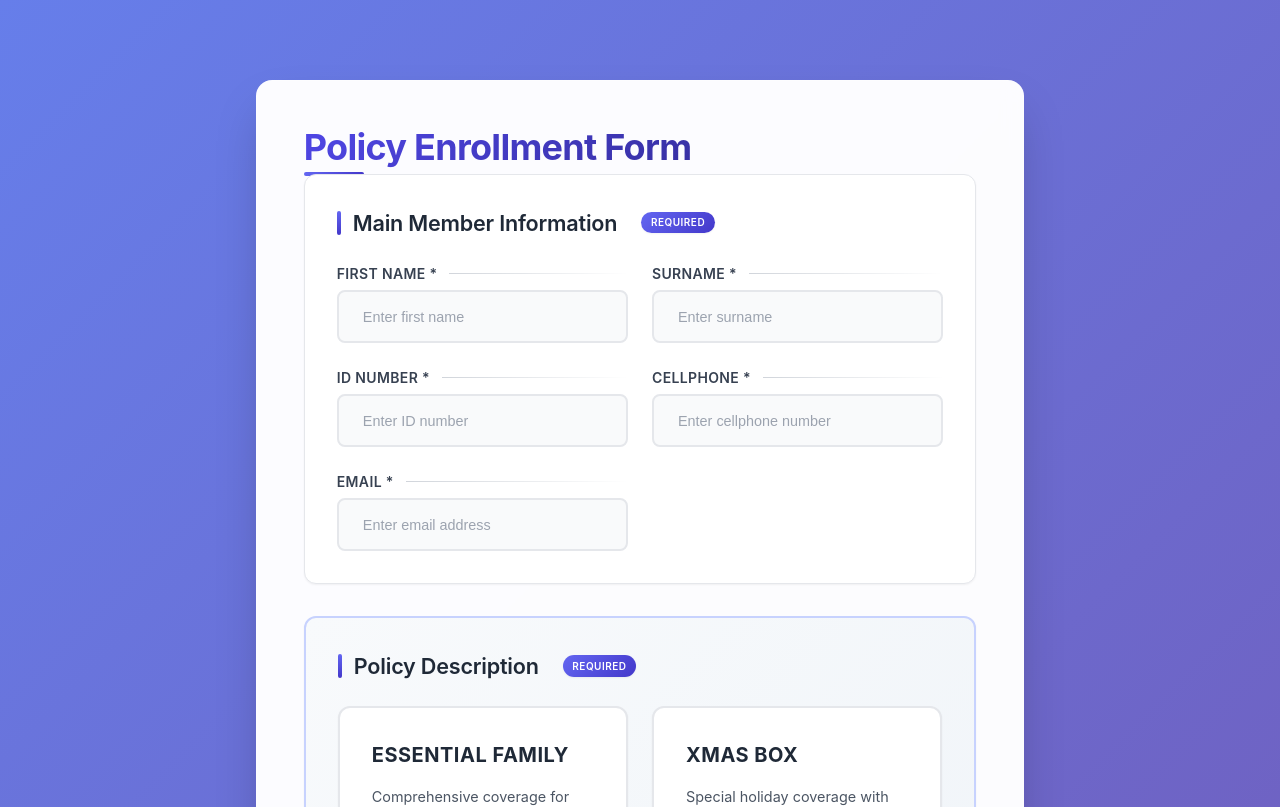
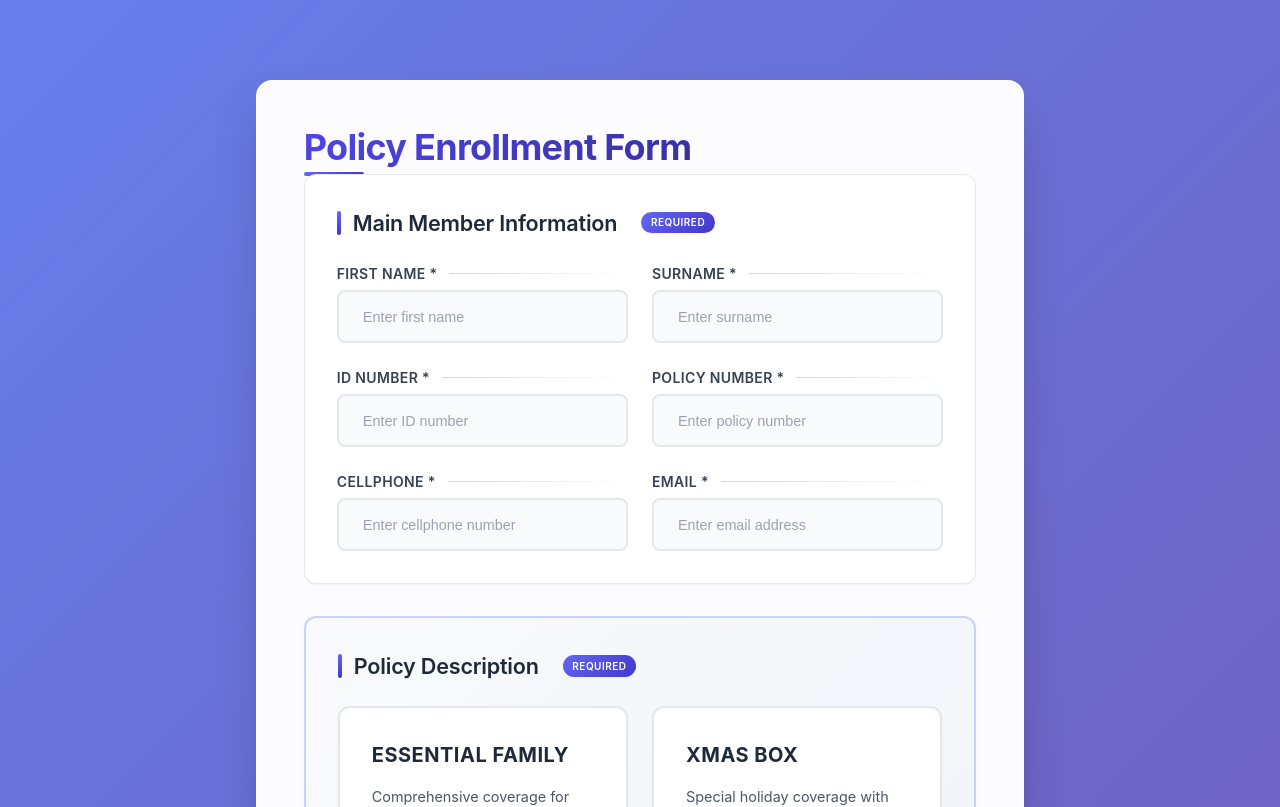
Before and after one commit to brianmahlatini/Sign-Up-Form, a React (Vite) app: page / in a window 1280 px wide. Shown: the top 807 px of the page. Built offline with nearby package versions, Linux system fonts and the light colour scheme.

Commit message:
Add policy number to main member form

```diff
--- a/src/App.jsx
+++ b/src/App.jsx
@@ -13,6 +13,7 @@ function App() {
   const [mainMember, setMainMember] = useState({
     firstName: '',
     surname: '',
+    policyNumber: '',
     idNumber: '',
     cellphone: '',
     email: ''
@@ -403,6 +404,7 @@ function App() {
     setMainMember({
       firstName: '',
       surname: '',
+      policyNumber: '',
       idNumber: '',
       cellphone: '',
       email: ''
@@ -613,6 +615,17 @@ function App() {
                   onChange={handleMainMemberChange}
                   required
                   placeholder="Enter ID number"
+                />
+              </div>
+              <div className="form-group">
+                <label>Policy Number *</label>
+                <input
+                  type="text"
+                  name="policyNumber"
+                  value={mainMember.policyNumber}
+                  onChange={handleMainMemberChange}
+                  required
+                  placeholder="Enter policy number"
                 />
               </div>
               <div className="form-group">
```
